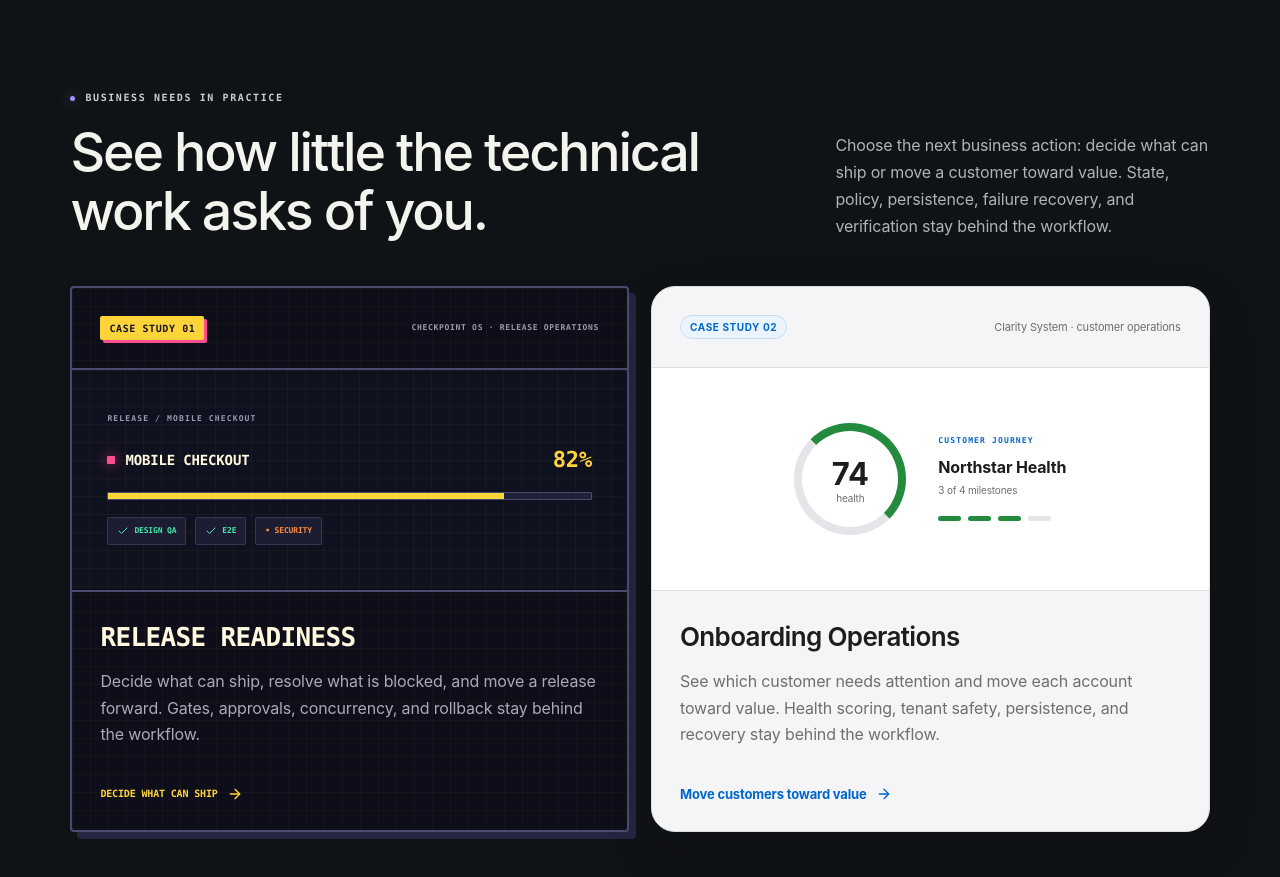
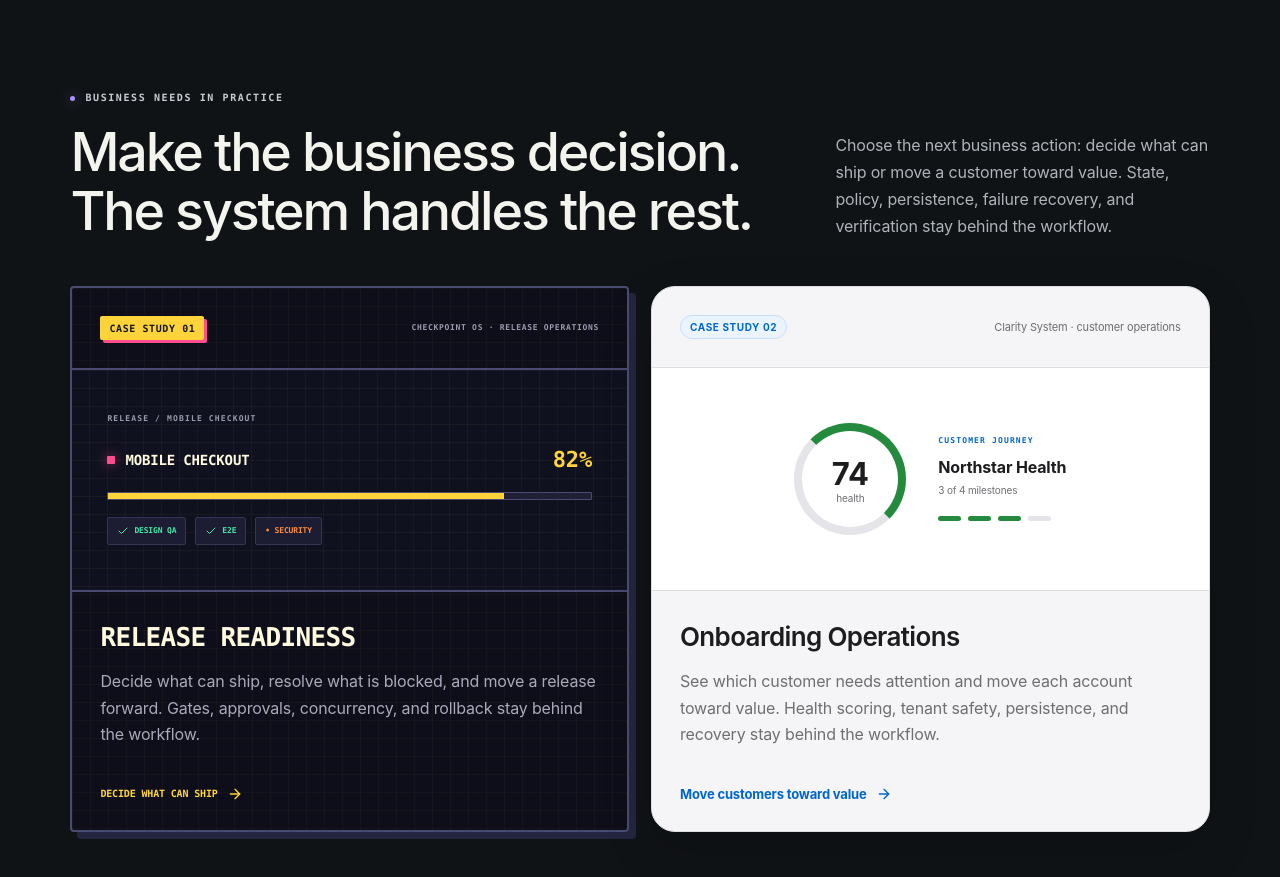
Before and after one commit to kuck1/automated-product-engineer, a Next.js app: page / in a window 1280 px wide. Shown: the part 1180-2057 px from the top of the page. Built offline with nearby package versions, Linux system fonts and the light colour scheme.

Commit message:
Clarify the case study promise (#9)
* copy: clarify case study promise

* test: update clarified landing copy baselines

```diff
--- a/app/page.tsx
+++ b/app/page.tsx
@@ -47,7 +47,7 @@ export default function HomePage() {
 
       <section className="section examples-section" id="examples">
         <div className="section-heading">
-          <div><SectionEyebrow>BUSINESS NEEDS IN PRACTICE</SectionEyebrow><h2>See how little the technical work asks of you.</h2></div>
+          <div><SectionEyebrow>BUSINESS NEEDS IN PRACTICE</SectionEyebrow><h2>Make the business decision. The system handles the rest.</h2></div>
           <p>Choose the next business action: decide what can ship or move a customer toward value. State, policy, persistence, failure recovery, and verification stay behind the workflow.</p>
         </div>
         <div className="case-grid">
```
Also changed, not shown: 2 other files (tests, documents, lock files or other folders).
